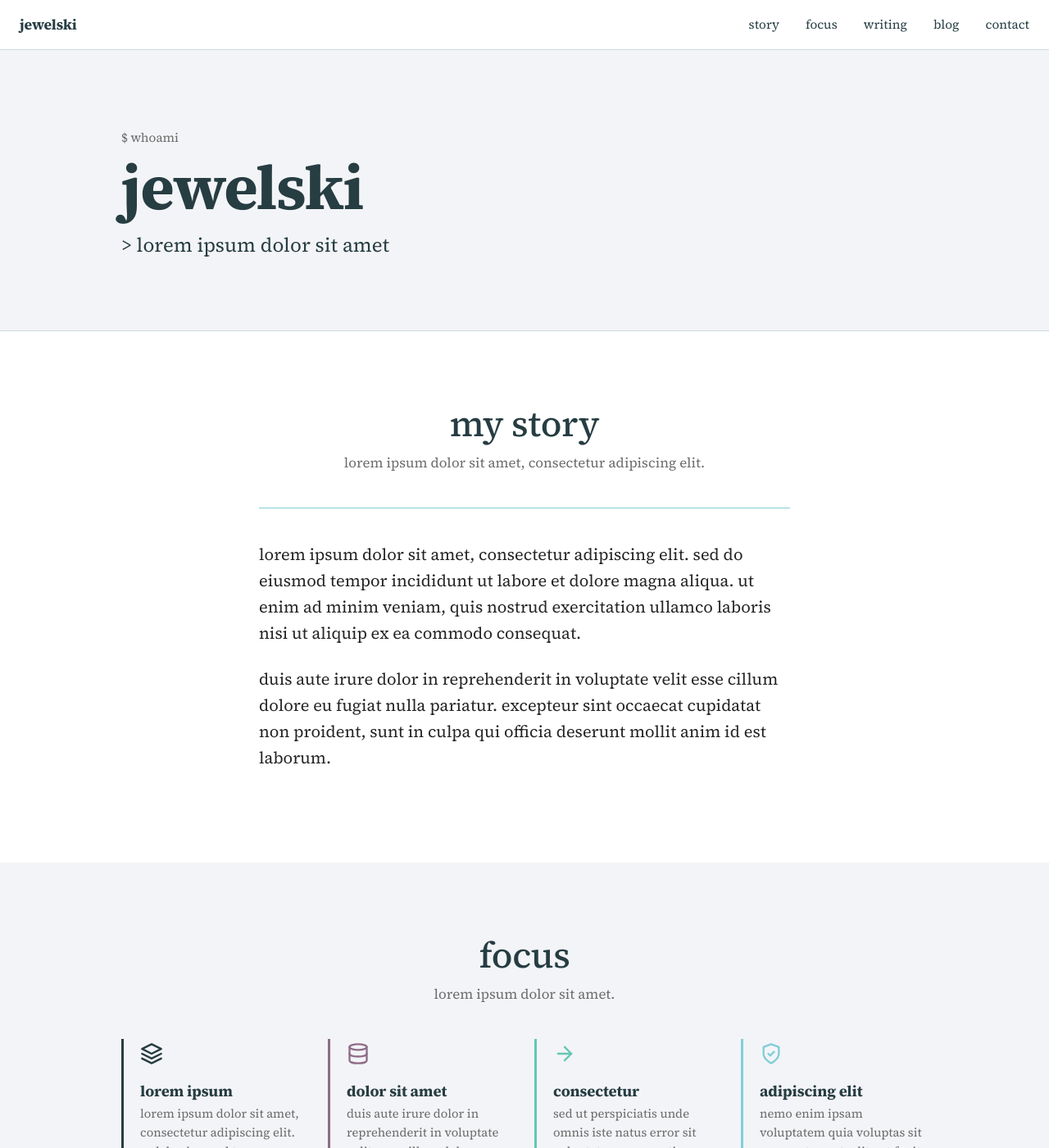
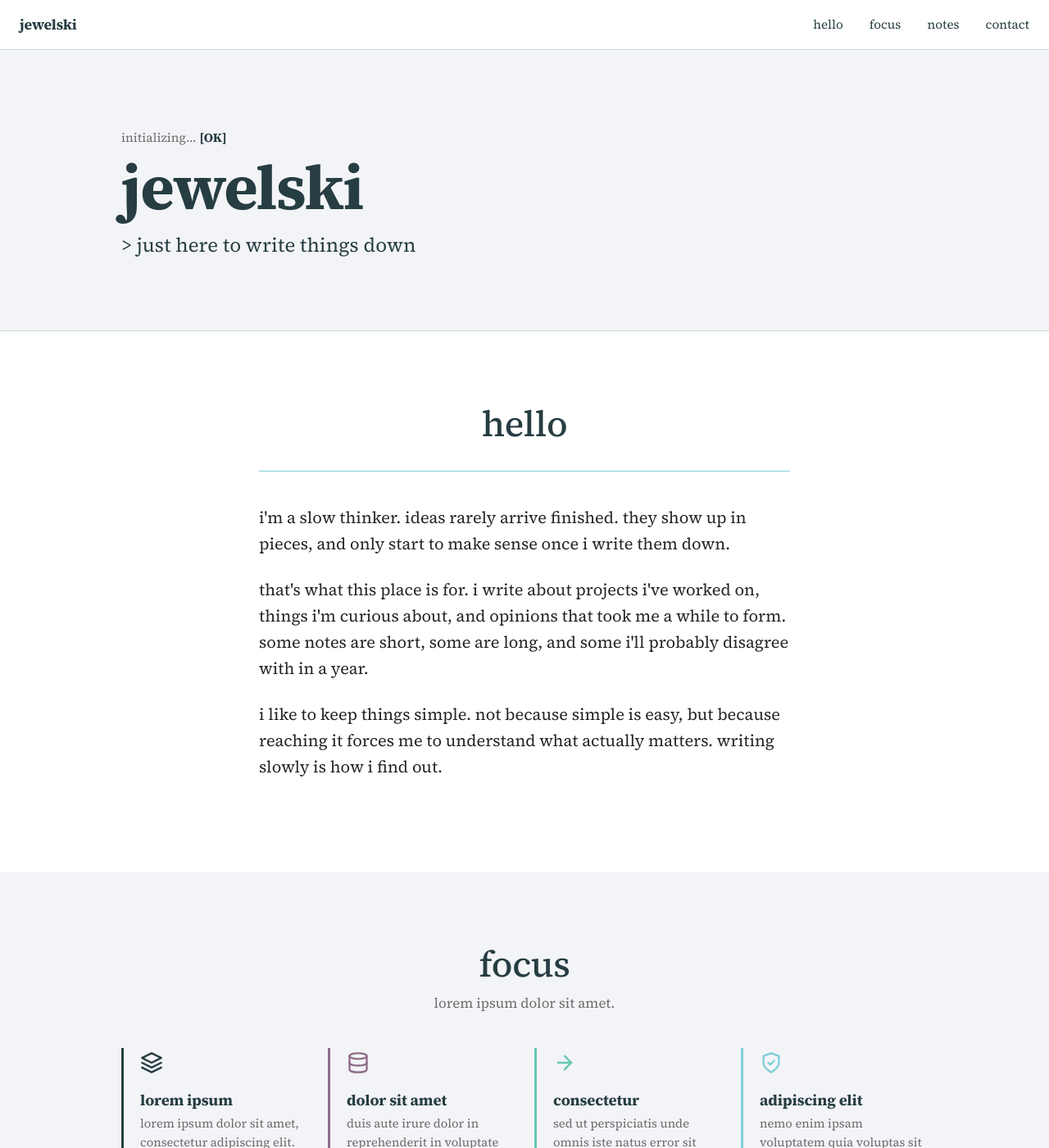
Before and after one commit to jewelski/jewelski.github.io, a Jekyll site: the page built from index.html, in a window 1280 px wide and 1400 px high. Shown: the whole window at 82% size. Built offline with Jekyll 4.4.1, drawn with Linux system fonts in a browser that asks for light colours; some web fonts are replaced; some of the changed text lies outside the part shown.

Commit message:
Add hello intro and notes, drop RSS

```diff
--- a/_config.yml
+++ b/_config.yml
@@ -5,7 +5,6 @@ url: https://jewelski.github.io
 permalink: /:title/
 theme: null
 plugins:
-  - jekyll-feed
   - jekyll-sitemap
 exclude: [README.md, Gemfile, Gemfile.lock]
 defaults:
--- a/_layouts/default.html
+++ b/_layouts/default.html
@@ -7,16 +7,14 @@
   <meta name="description" content="{{ page.excerpt | default: site.description | strip_html | strip_newlines | truncate: 160 }}">
   <link rel="preload" href="{{ '/fonts/inter-700.woff2' | relative_url }}" as="font" type="font/woff2" crossorigin>
   <link rel="stylesheet" href="{{ '/style.css' | relative_url }}">
-  {% feed_meta %}
 </head>
 <body>
   <nav class="nav">
     <a class="brand" href="{{ '/' | relative_url }}">{{ site.title }}</a>
     <div class="links">
-      <a href="{{ '/' | relative_url }}#story">story</a>
+      <a href="{{ '/' | relative_url }}#hello">hello</a>
       <a href="{{ '/' | relative_url }}#focus">focus</a>
-      <a href="{{ '/' | relative_url }}#writing">writing</a>
-      <a href="{{ '/blog/' | relative_url }}">blog</a>
+      <a href="{{ '/notes/' | relative_url }}">notes</a>
       <a href="{{ '/' | relative_url }}#contact">contact</a>
     </div>
   </nav>
@@ -31,14 +29,14 @@
     </header>
     <main class="band">
       <article class="wrap narrow prose">{{ content }}</article>
-      <p class="wrap narrow back"><a href="{{ '/blog/' | relative_url }}">← all posts</a></p>
+      <p class="wrap narrow back"><a href="{{ '/notes/' | relative_url }}">← all notes</a></p>
     </main>
   {% else %}
     {{ content }}
   {% endif %}
 
   <footer>
-    <p>© {{ site.time | date: "%Y" }} {{ site.title }} · <a href="https://github.com/{{ site.github_username }}">github</a> · <a href="{{ '/feed.xml' | relative_url }}">rss</a></p>
+    <p>© {{ site.time | date: "%Y" }} {{ site.title }}</p>
     <p>plain html and css. no javascript, no cookies, no tracking.</p>
   </footer>
 </body>
--- a/index.html
+++ b/index.html
@@ -2,20 +2,20 @@
 ---
 <header class="hero">
   <div class="wrap">
-    <p class="boot">$ whoami</p>
+    <p class="boot">initializing... <span class="ok">[OK]</span></p>
     <h1 class="name">jewelski</h1>
-    <p class="tagline">&gt; lorem ipsum dolor sit amet<span class="cursor"></span></p>
+    <p class="tagline">&gt; just here to write things down<span class="cursor"></span></p>
   </div>
 </header>
 
-<section id="story" class="band">
+<section id="hello" class="band">
   <div class="wrap narrow">
-    <h2>my story</h2>
-    <p class="sub">lorem ipsum dolor sit amet, consectetur adipiscing elit.</p>
+    <h2>hello</h2>
     <hr>
     <div class="prose">
-      <p>Lorem ipsum dolor sit amet, consectetur adipiscing elit. Sed do eiusmod tempor incididunt ut labore et dolore magna aliqua. Ut enim ad minim veniam, quis nostrud exercitation ullamco laboris nisi ut aliquip ex ea commodo consequat.</p>
-      <p>Duis aute irure dolor in reprehenderit in voluptate velit esse cillum dolore eu fugiat nulla pariatur. Excepteur sint occaecat cupidatat non proident, sunt in culpa qui officia deserunt mollit anim id est laborum.</p>
+      <p>I'm a slow thinker. Ideas rarely arrive finished. They show up in pieces, and only start to make sense once I write them down.</p>
+      <p>That's what this place is for. I write about projects I've worked on, things I'm curious about, and opinions that took me a while to form. Some notes are short, some are long, and some I'll probably disagree with in a year.</p>
+      <p>I like to keep things simple. Not because simple is easy, but because reaching it forces me to understand what actually matters. Writing slowly is how I find out.</p>
     </div>
   </div>
 </section>
@@ -49,14 +49,14 @@
   </div>
 </section>
 
-<section id="writing" class="band">
+<section id="notes" class="band">
   <div class="wrap">
-    <h2>writing</h2>
+    <h2>notes</h2>
     <p class="sub">lorem ipsum dolor sit amet, consectetur.</p>
     <div class="cards">
       {% for post in site.posts limit:3 %}{% include post-card.html post=post %}{% endfor %}
     </div>
-    <p class="center all"><a class="more" href="{{ '/blog/' | relative_url }}">all posts →</a></p>
+    <p class="center all"><a class="more" href="{{ '/notes/' | relative_url }}">all notes →</a></p>
   </div>
 </section>
 
@@ -64,9 +64,8 @@
   <div class="wrap narrow center">
     <h2>get in touch</h2>
     <p class="sub">lorem ipsum dolor sit amet, consectetur adipiscing elit.</p>
-    <p class="buttons">
-      <a class="btn" href="https://github.com/{{ site.github_username }}">github</a>
-      <a class="btn" href="{{ '/feed.xml' | relative_url }}">rss</a>
+    <p class="socials">
+      <a class="gh" href="https://github.com/{{ site.github_username }}" aria-label="GitHub"><svg viewBox="0 0 16 16" aria-hidden="true"><path d="M8 0C3.58 0 0 3.58 0 8c0 3.54 2.29 6.53 5.47 7.59.4.07.55-.17.55-.38 0-.19-.01-.82-.01-1.49-2.01.37-2.53-.49-2.69-.94-.09-.23-.48-.94-.82-1.13-.28-.15-.68-.52-.01-.53.63-.01 1.08.58 1.23.82.72 1.21 1.87.87 2.33.66.07-.52.28-.87.51-1.07-1.78-.2-3.64-.89-3.64-3.95 0-.87.31-1.59.82-2.15-.08-.2-.36-1.02.08-2.12 0 0 .67-.21 2.2.82.64-.18 1.32-.27 2-.27.68 0 1.36.09 2 .27 1.53-1.04 2.2-.82 2.2-.82.44 1.1.16 1.92.08 2.12.51.56.82 1.27.82 2.15 0 3.07-1.87 3.75-3.65 3.95.29.25.54.73.54 1.48 0 1.07-.01 1.93-.01 2.2 0 .21.15.46.55.38A8.013 8.013 0 0016 8c0-4.42-3.58-8-8-8z"/></svg></a>
     </p>
   </div>
 </section>
--- a/blog/index.html
+++ b/notes/index.html
@@ -1,11 +1,11 @@
 ---
-title: blog
+title: notes
 ---
 <header class="hero hero-small center">
   <div class="wrap">
-    <h1 class="name">blog</h1>
+    <h1 class="name">notes</h1>
     <p class="sub">lorem ipsum dolor sit amet</p>
-    <p class="boot">$ ls ~/posts<span class="cursor"></span></p>
+    <p class="boot">$ ls ~/notes<span class="cursor"></span></p>
   </div>
 </header>
 <main class="band alt">
--- a/style.css
+++ b/style.css
@@ -40,7 +40,7 @@ h1, h2, h3 { color: var(--heading); font-family: var(--serif); font-weight: 700;
   position: sticky; top: 0; z-index: 10; display: flex; justify-content: space-between; align-items: center;
   padding: 1rem 1.5rem; background: rgba(255,255,255,.9); backdrop-filter: blur(8px); border-bottom: 1px solid var(--border);
 }
-.brand, .links a, .card h3 a, .more, .btn { text-decoration: none; }
+.brand, .links a, .card h3 a, .more, .gh { text-decoration: none; }
 .brand { font-weight: 700; font-size: 1.1rem; letter-spacing: -.01em; color: var(--jet); white-space: nowrap; }
 .links a { color: var(--jet); margin-left: 1.75rem; font-size: .95rem; }
 .links a:hover { color: var(--lavender); text-decoration: none; }
@@ -49,6 +49,7 @@ h1, h2, h3 { color: var(--heading); font-family: var(--serif); font-weight: 700;
 .hero { background: var(--bg-alt); padding: 6rem 0 5.5rem; border-bottom: 1px solid var(--border); }
 .hero-small { padding: 4rem 0 3.5rem; }
 .boot { margin: 0; font: .95rem var(--serif); color: var(--muted); }
+.boot .ok { color: var(--jet); font-weight: 700; text-transform: none; }
 .name { font-size: clamp(2.75rem, 7vw, 4.75rem); letter-spacing: -.02em; margin: .4rem 0 .6rem; }
 .hero-small h1 { font-size: clamp(2rem, 5vw, 3rem); margin: .5rem 0 .75rem; }
 .tagline { margin: 0; font: clamp(1.1rem, 2.5vw, 1.5rem) var(--serif); color: var(--jet); }
@@ -63,6 +64,7 @@ h1, h2, h3 { color: var(--heading); font-family: var(--serif); font-weight: 700;
 .band h2 { font-weight: 500; font-size: clamp(2rem, 4.5vw, 2.75rem); text-align: center; }
 .sub { text-align: center; color: var(--muted); margin: .6rem 0 2.5rem; font-size: 1.05rem; }
 hr { border: 0; border-top: 1px solid var(--frosted); margin: 0 0 2.5rem; }
+.band h2 + hr { margin-top: 2rem; }
 
 /* long-form text, medium style */
 .prose { font: 1.25rem/1.6 var(--serif); color: var(--text); }
@@ -96,9 +98,10 @@ hr { border: 0; border-top: 1px solid var(--frosted); margin: 0 0 2.5rem; }
 .all { margin-top: 2.5rem; }
 
 /* contact */
-.buttons { display: flex; justify-content: center; gap: 1rem; flex-wrap: wrap; margin: 0; }
-.btn { border: 1px solid var(--lavender); border-radius: 99px; padding: .55rem 1.6rem; font-weight: 600; }
-.btn:hover { background: var(--lavender); color: #fff; text-decoration: none; }
+.socials { display: flex; justify-content: center; gap: 1.25rem; margin: 0; }
+.gh { display: inline-flex; color: var(--jet); transition: color .15s, transform .15s; }
+.gh:hover { color: var(--lavender); transform: translateY(-2px); }
+.gh svg { width: 36px; height: 36px; fill: currentColor; }
 
 /* post page */
 .hero-small .tags { margin-top: .25rem; }
```
